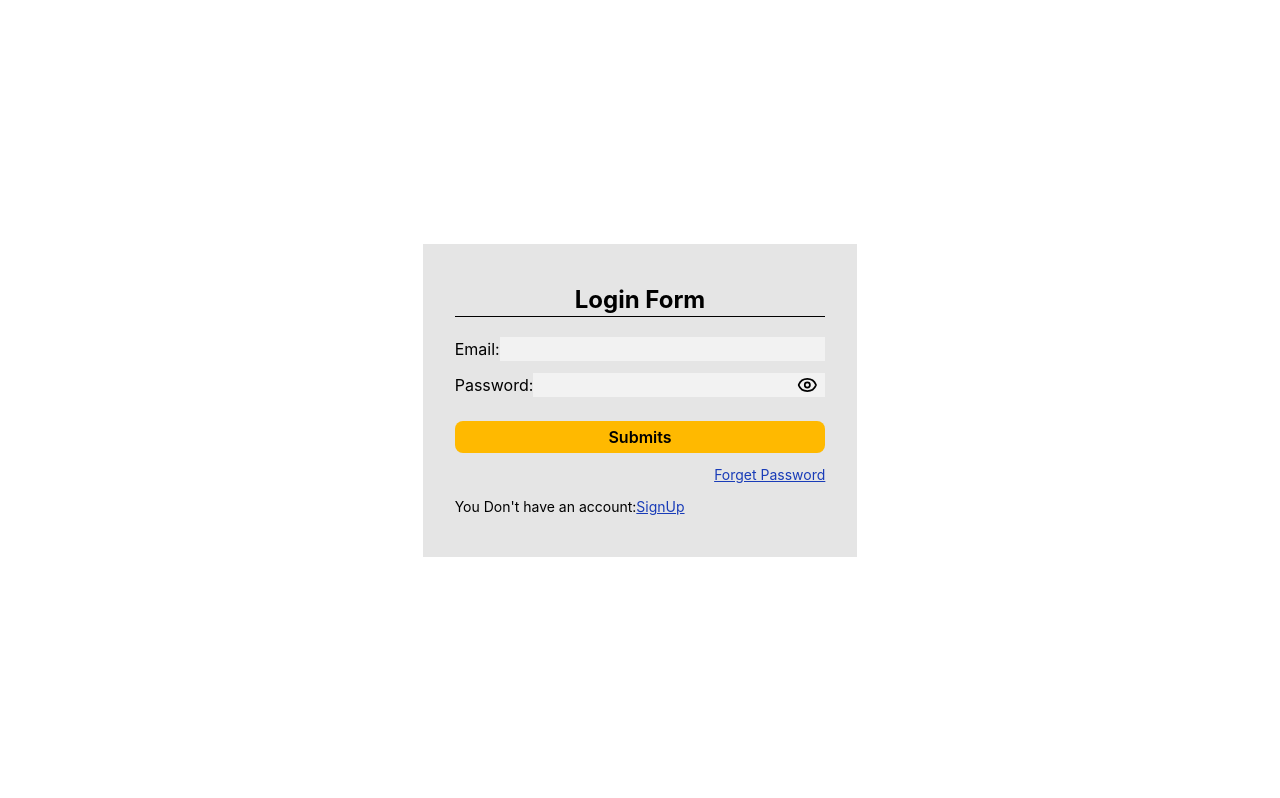
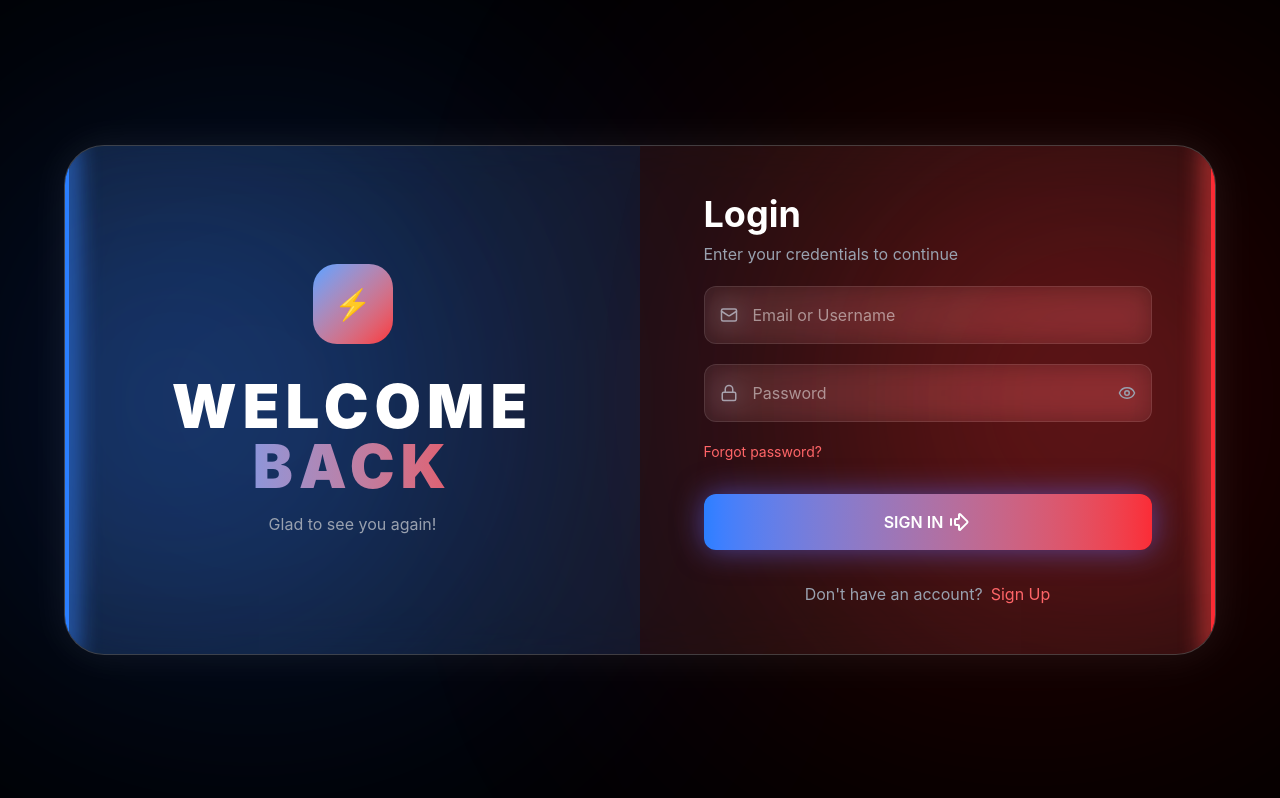
Before and after one commit to MidhunSreekkuttan/chat-app, a React (Vite) app in the folder frontend/: page /login in a window 1280 px wide. Built offline with nearby package versions, Linux system fonts and the light colour scheme; no server answers.

Commit message:
change login theme

```diff
--- a/frontend/src/index.css
+++ b/frontend/src/index.css
@@ -1 +1,5 @@
 @import "tailwindcss";
+
+button{
+    cursor: pointer;
+}
--- a/frontend/src/pages/LoginPage.jsx
+++ b/frontend/src/pages/LoginPage.jsx
@@ -1,5 +1,5 @@
 import React, { useContext, useState } from 'react'
-import { Eye, EyeOff, Loader } from 'lucide-react';
+import { Eye, EyeOff, Loader, Mail, Lock, User, ArrowBigRightDash } from 'lucide-react';
 import { toast } from 'react-hot-toast'
 import axiosInstance from '../lib/axiosInstance';
 import { useNavigate } from 'react-router-dom'
@@ -89,107 +89,270 @@ const LoginPage = () => {
 
   return (
 
-    <div className="w-screen h-screen flex flex-col justify-center items-center">
+    <div className="min-h-screen bg-black flex items-center justify-center p-8 overflow-hidden relative">
 
-      <div className="bg-black/10 px-8 py-10">
+      {/* Background Glow */}
+      <div className="absolute left-0 top-1/2 -translate-y-1/2 w-[500px] h-[500px] bg-blue-600 blur-[180px] opacity-30 rounded-full" />
+      <div className="absolute right-0 top-1/2 -translate-y-1/2 w-[500px] h-[500px] bg-red-600 blur-[180px] opacity-30 rounded-full" />
 
-        <div>
-          <h1 className='text-2xl font-bold text-center'>
-            {state === "login" ? "Login Form" : "SignUp Form"}
-          </h1>
-          <hr />
+      {/* Main Card */}
+      <div
+        className="
+          relative
+          w-full
+          max-w-6xl
+          h-fit
+          rounded-[40px]
+          overflow-hidden
+          border
+          border-white/20
+          backdrop-blur-xl
+          bg-white/5
+          shadow-[0_0_40px_rgba(255,255,255,0.08)]
+        "
+      >
+
+        {/* Outer Neon Border */}
+        <div className="absolute inset-0 rounded-[40px]">
+          <div className="absolute left-0 top-0 h-full w-1 bg-blue-500 shadow-[0_0_25px_5px_#3b82f6]" />
+          <div className="absolute right-0 top-0 h-full w-1 bg-red-500 shadow-[0_0_25px_5px_#ef4444]" />
         </div>
 
-        <form onSubmit={submitHandler} className='flex flex-col gap-3 mt-5'>
+        <div className="grid lg:grid-cols-2 h-full">
 
-          {state === "signUp" && (
-            <Form label="Name:" type="text" name={"name"} value={formData.name} onChange={onChangeHandler} />
+          {/* LEFT SIDE */}
+          <div className="relative flex flex-col justify-center items-center px-12 overflow-hidden">
+
+            {/* Blue Glow */}
+            <div className="absolute inset-0 bg-blue-500/10" />
+            <div className="absolute -left-20 top-1/2 -translate-y-1/2 w-96 h-96 bg-blue-500 blur-[140px] opacity-40 rounded-full" />
+
+            <div className="relative z-10 text-center">
+              <div className="w-20 h-20 mx-auto rounded-3xl bg-gradient-to-br from-blue-400 to-red-500 flex items-center justify-center text-3xl font-bold">
+                ⚡
+              </div>
+
+              <h1 className="mt-8 text-6xl font-black uppercase tracking-widest text-white">
+                Welcome
+              </h1>
+
+              {state === "login" && (
+                <h2 className="text-6xl font-black uppercase tracking-widest bg-gradient-to-r from-blue-400 to-red-500 bg-clip-text text-transparent">
+                  Back
+                </h2>
               )}
 
-          <Form label={"Email:"} type={"email"} name={"email"} value={formData.email} onChange={onChangeHandler} />
+              <p className="mt-4 text-gray-400">
+                {state === "login" ? (
+                  "Glad to see you again!"
+                ) : (
+                  "Glad to see you"
+                )}
+              </p>
+            </div>
+          </div>
 
-          <div className='flex'>
-            <label>Password:</label>
-            <div className='flex gap-5 bg-white/50'>
+          {/* RIGHT SIDE */}
+          <div className="relative flex items-center justify-center p-12">
+
+            {/* Red Glow */}
+            <div className="absolute inset-0 bg-red-500/5" />
+            <div className="absolute -right-20 top-1/2 -translate-y-1/2 w-96 h-96 bg-red-500 blur-[140px] opacity-40 rounded-full" />
+
+            <form onSubmit={submitHandler} className="relative z-10 w-full max-w-md">
+
+              <h2 className="text-4xl font-bold text-white">
+                {state === 'login' ? (
+                  "Login"
+                ) : (
+                  "SignUp"
+                )}
+              </h2>
+
+              <p className="text-gray-400 mt-2">
+                Enter your credentials to continue
+              </p>
+
+              {/* Name */}
+              {state === "signUp" && (
+                <div className="mt-5 relative">
+                  <User
+                    size={18}
+                    className="absolute left-4 top-1/2 -translate-y-1/2 text-gray-400"
+                  />
+
+                  <input
+                    name='name'
+                    value={formData.name}
+                    onChange={onChangeHandler}
+                    type="text"
+                    placeholder="Name or Username"
+                    className="
+                    w-full
+                    bg-white/5
+                    border border-white/10
+                    rounded-xl
+                    pl-12
+                    pr-4
+                    py-4
+                    text-white
+                    outline-none
+                    focus:border-blue-500
+                    backdrop-blur-md
+                  "
+                  />
+                </div>
+              )}
+
+              {/* Email */}
+              <div className="mt-5 relative">
+                <Mail
+                  size={18}
+                  className="absolute left-4 top-1/2 -translate-y-1/2 text-gray-400"
+                />
+
+                <input
+                  name='email'
+                  value={formData.email}
+                  onChange={onChangeHandler}
+                  type="email"
+                  placeholder="Email or Username"
+                  className="
+                    w-full
+                    bg-white/5
+                    border border-white/10
+                    rounded-xl
+                    pl-12
+                    pr-4
+                    py-4
+                    text-white
+                    outline-none
+                    focus:border-blue-500
+                    backdrop-blur-md
+                  "
+                />
+              </div>
+
+              {/* Password */}
+              <div className="mt-5 relative">
+                <Lock
+                  size={18}
+                  className="absolute left-4 top-1/2 -translate-y-1/2 text-gray-400"
+                />
+
                 <input
                   name='password'
                   value={formData.password}
                   onChange={onChangeHandler}
-                className='w-full outline-none' type={showPassword === "password" ? "password" : "text"} />
+                  type={showPassword === "password" ? "password" : "text"}
+                  placeholder="Password"
+                  className="
+                    w-full
+                    bg-white/5
+                    border border-white/10
+                    rounded-xl
+                    pl-12
+                    pr-12
+                    py-4
+                    text-white
+                    outline-none
+                    focus:border-red-500
+                    backdrop-blur-md
+                  "
+                />
+
                 {showPassword === "password" ? (
-                <>
-                  <Eye onClick={() => setShowPassword("text")} className='relative right-2 cursor-pointer' />
-                </>
+                  <Eye
+                    onClick={() => setShowPassword("text")}
+                    size={18}
+                    className="absolute right-4 top-1/2 -translate-y-1/2 text-gray-400 cursor-pointer"
+                  />
                 ) : (
-                <>
-                  <EyeOff onClick={() => setShowPassword("password")} className='relative right-2 cursor-pointer' />
-                </>
+                  <EyeOff
+                    onClick={() => setShowPassword("password")}
+                    size={18}
+                    className="absolute right-4 top-1/2 -translate-y-1/2 text-gray-400 cursor-pointer"
+                  />
                 )}
               </div>
+
+              {/* Forget */}
+              <div className="flex mt-5  text-sm">
+
+                <button type='button' className="text-red-400 hover:text-red-300">
+                  Forgot password?
+                </button>
               </div>
 
-          <button disabled={isLoading}
-            className={`mt-3 bg-amber-400 w-full rounded-lg py-1 font-semibold
-                ${isLoading ? "cursor-no-drop" : "cursor-pointer"} ${isLoading && "opacity-50"}
-                ${!isLoading && " transition-transform active:scale-95"} `} >
-
+              {/* Button */}
+              <button
+                className="
+                 group
+                  w-full
+                  mt-8
+                  py-4
+                  rounded-xl
+                  text-white
+                  font-semibold
+                  bg-gradient-to-r
+                  from-blue-500
+                  to-red-500
+                  shadow-[0_0_30px_rgba(99,102,241,0.6)]
+                  active:scale-98
+                  transition
+                "
+              >
+                {state === "login" ? (
+                  <h2>
                     {isLoading ? (
-              <div className='flex justify-center items-center'>
-                <h1>Loading...</h1>
+                      <span className='flex justify-center items-center'>
+                        Loading...
                         <Loader className='animate-spin' />
-              </div>
+                      </span>
                     ) : (
-              <>
-                Submits
-              </>
+                      <span className='flex justify-center gap-1'>
+                        SIGN IN <ArrowBigRightDash className=' transition-all duration-300 group-hover:translate-x-2' />
+                      </span>
+                    )}
+                  </h2>
+                ) : (
+                  <h2>
+                    {isLoading ? (
+                      <span className='flex justify-center items-center'>
+                        Loading...
+                        <Loader className='animate-spin' />
+                      </span>
+                    ) : (
+                      <span className='flex justify-center gap-1'>
+                        SIGN Up <ArrowBigRightDash className=' transition-all duration-300 group-hover:translate-x-2' />
+                      </span>
+                    )}
+                  </h2>
                 )}
               </button>
 
-          {state === "login" && (
-            <div className='text-right'>
-              <h2 className='underline cursor-pointer text-sm text-blue-800'>Forget Password</h2>
-            </div>
+              {state === "login" ? (
+                <p className="mt-8 text-center text-gray-400">
+                  Don't have an account?
+                  <span onClick={() => setState("signUp")} className="text-red-400 ml-2 cursor-pointer">
+                    Sign Up
+                  </span>
+                </p>
+              ) : (
+                <p className="mt-8 text-center text-gray-400">
+                  Already have an account?
+                  <span onClick={() => setState("login")} className="text-red-400 ml-2 cursor-pointer">
+                    Login
+                  </span>
+                </p>
               )}
-
-          <div>
-            <h2 className='text-sm flex'>
-              {state === "login" ? (
-                "You Don't have an account:"
-              ) : (
-                "You Already have an account:"
-              )}
-              <span className='underline cursor-pointer text-blue-800'>
-                {state === "login" ? (
-                  <>
-                    <h1 onClick={() => setState("signUp")}>SignUp</h1>
-                  </>
-                ) : (
-                  <>
-                    <h1 onClick={() => setState("login")}>Login</h1>
-                  </>
-                )}
-              </span>
-            </h2>
+            </form>
           </div>
 
-        </form>
-
         </div>
-
+      </div>
     </div>
 
   )
 }
-
-function Form({ label, type, ...prop }) {
-  return (
-    <>
-      <div className='flex'>
-        <label>{label}</label>
-        <input {...prop} className='bg-white/50 w-full outline-none' type={type} />
-      </div>
-    </>
-  )
-}
-
 export default LoginPage
```
Lines whose indentation alone changed are shown as unchanged.
